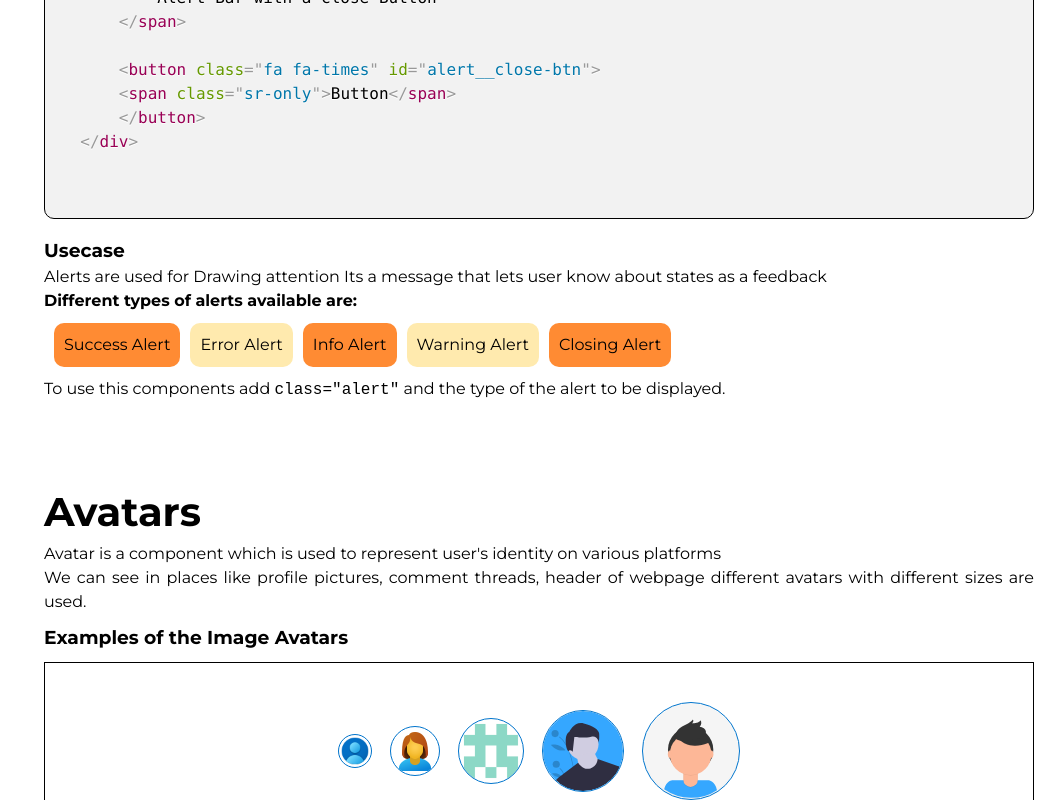
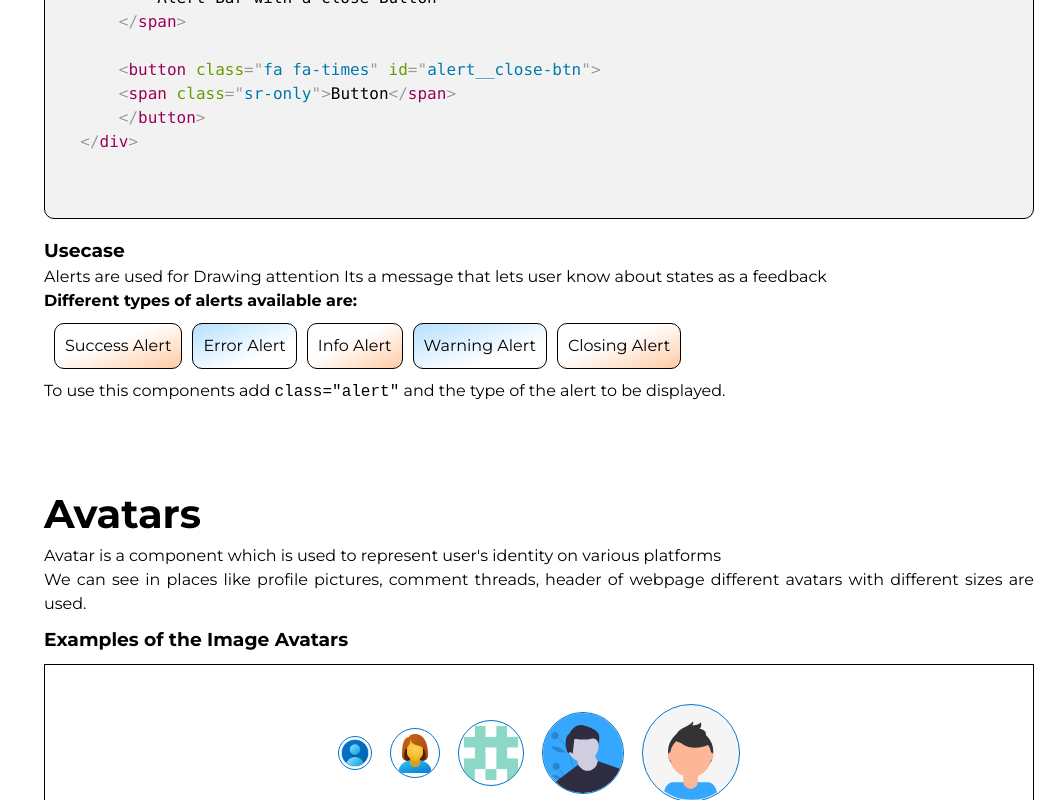
Before and after one commit to purohitdheeraj/Inclusive-Design, a plain HTML site: page docs/documentation.html in a window 1280 px wide. Shown: the part 1210-2010 px from the top of the page, without its empty margins (226-1280 px from the left). Drawn offline with nearby package versions, Linux system fonts and the light colour scheme.

Commit message:
fix: comments removed, color of span

```diff
--- a/docs/docs.css
+++ b/docs/docs.css
@@ -13,7 +13,7 @@ aside{
     grid-area: sidebar;
     overflow: auto;
     border-right: thin solid;
-    background: var(--NEUTRAL);
+    background: var(--DARK-GRADIENT);
 }
 .container__left nav{
   margin-block-start: 2rem;
@@ -21,7 +21,6 @@ aside{
 
 nav .list-items li{
   padding: 1rem;
-  /* cursor: pointer; */
 }
 
 nav .list-items li a{
@@ -30,7 +29,6 @@ nav .list-items li a{
   display: block;
   width: 100%;
   height: 100%;
-  /* padding: 1rem; */
 }
 
 
@@ -114,20 +112,20 @@ pre.code__snippet.language-html {
   display: flex;
   flex-wrap: wrap;
   gap: 1rem;
-  /* justify-content: space-between; */
 }
 
 .alert-span span{
   padding: 1rem;
   border-radius: 1rem;
+  border: thin solid;
 }
 
 .alert-span span:nth-child(even){
-  background: var(--YELLOW);
+  background: var(--DARK-GRADIENT);
 }
 
 .alert-span span:nth-child(odd){
-  background: var(--ACCENT);
+  background: var(--ACCENT-GRADIENT);
 }
 
 
```
